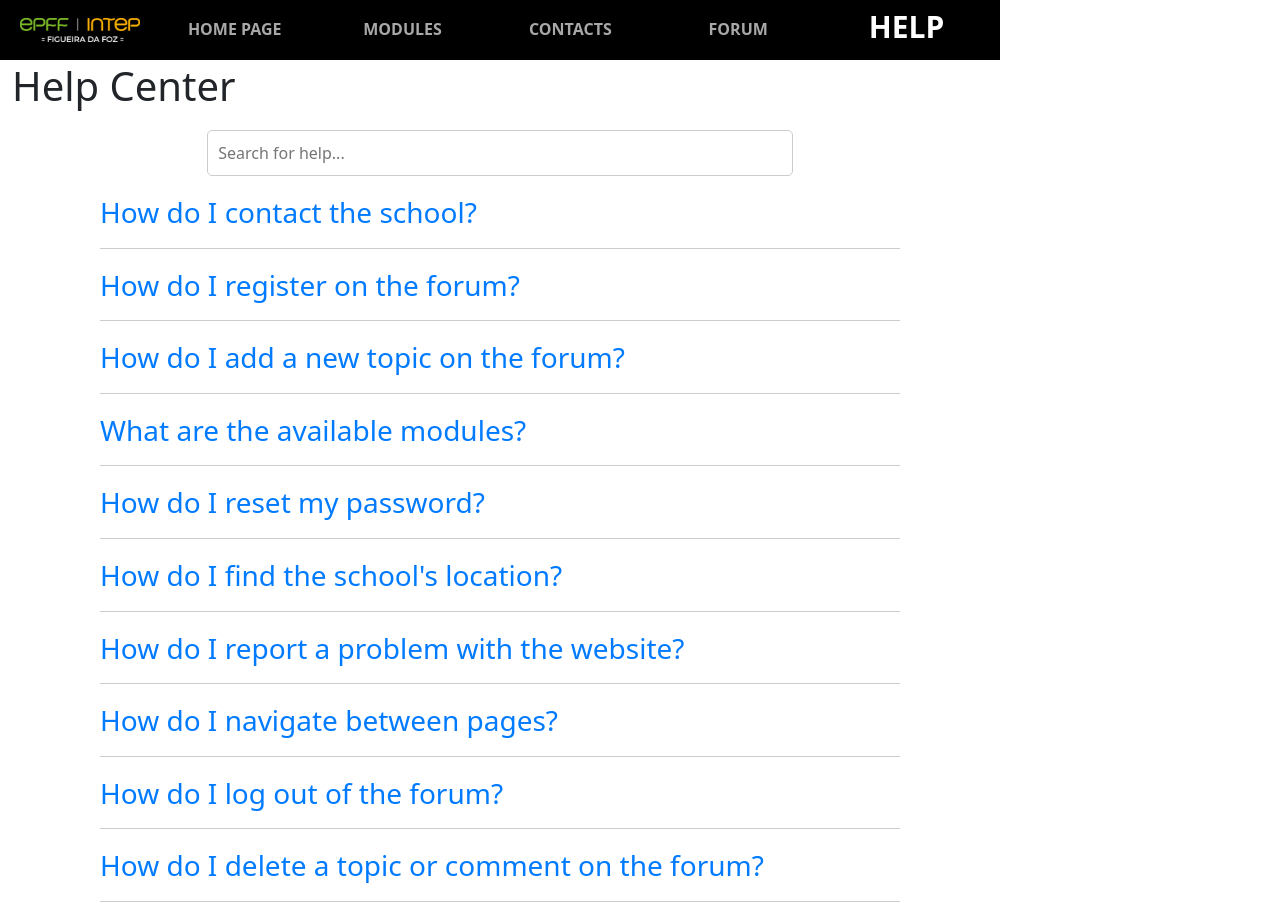
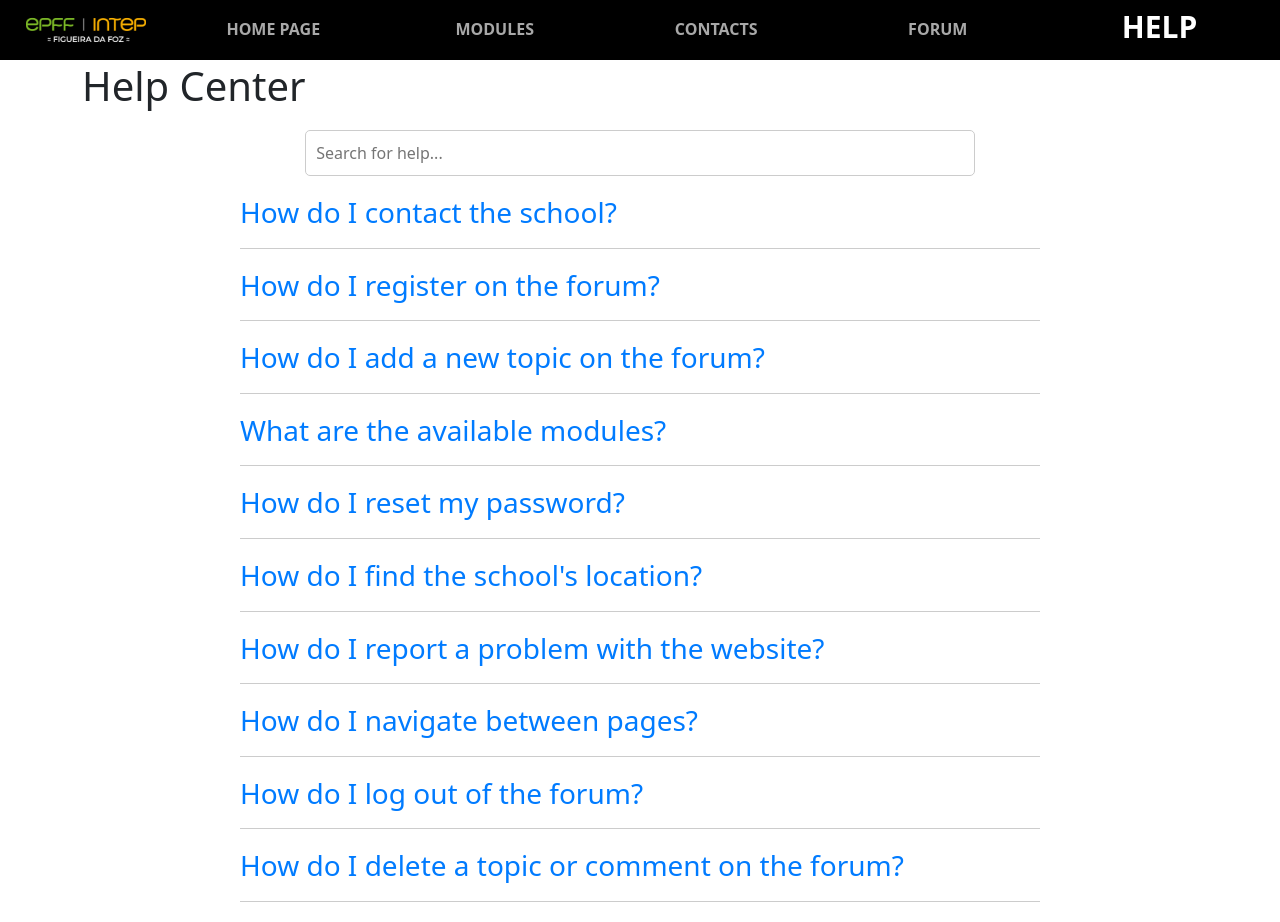
Before and after one commit to svyat777/app_school, a PHP site: page /help.html in a window 1280 px wide. Run offline with PHP 8.4, Linux system fonts and the light colour scheme; some libraries are stand-ins or nearby versions.

Commit message:
change x9 fix prombem

```diff
--- a/src/sass/style.css
+++ b/src/sass/style.css
@@ -441,7 +441,7 @@ background-color: white;
 
 
    min-width: 1000px; /* Зафиксировать ширину, как на ПК */
-   max-width: 1000px;
+
 
    background-repeat: repeat;
    background-size: auto;
```
